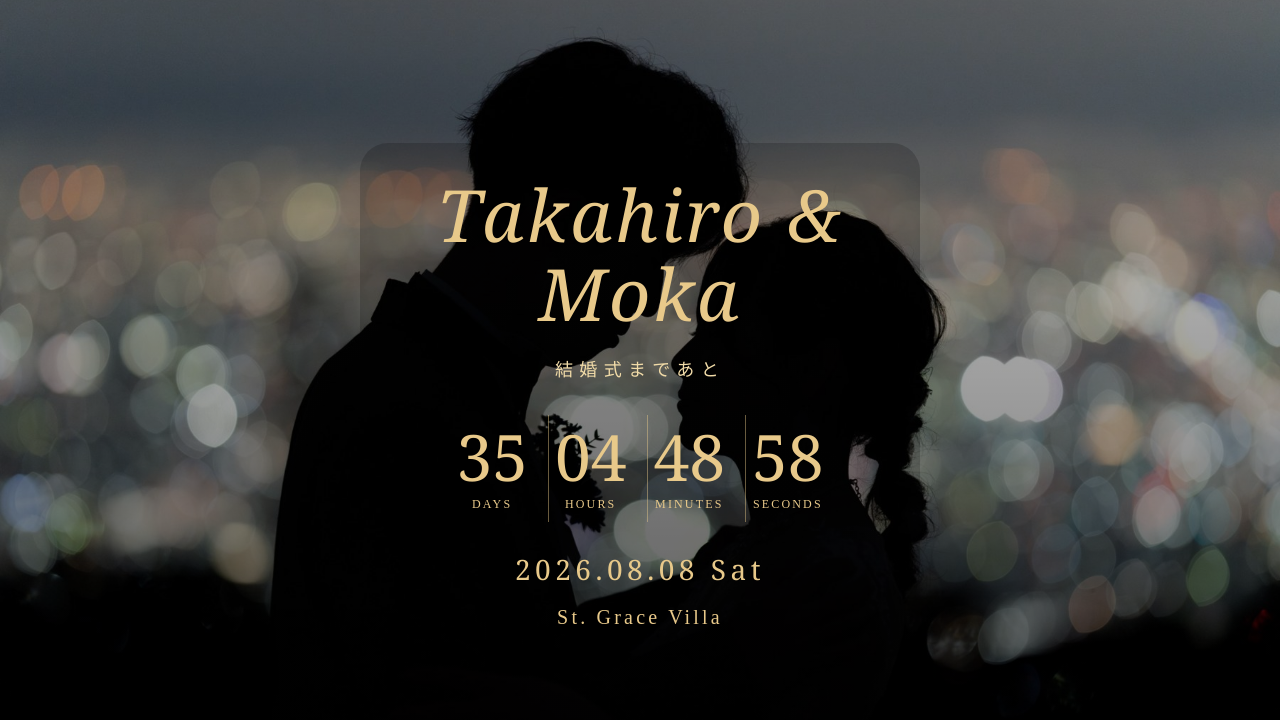
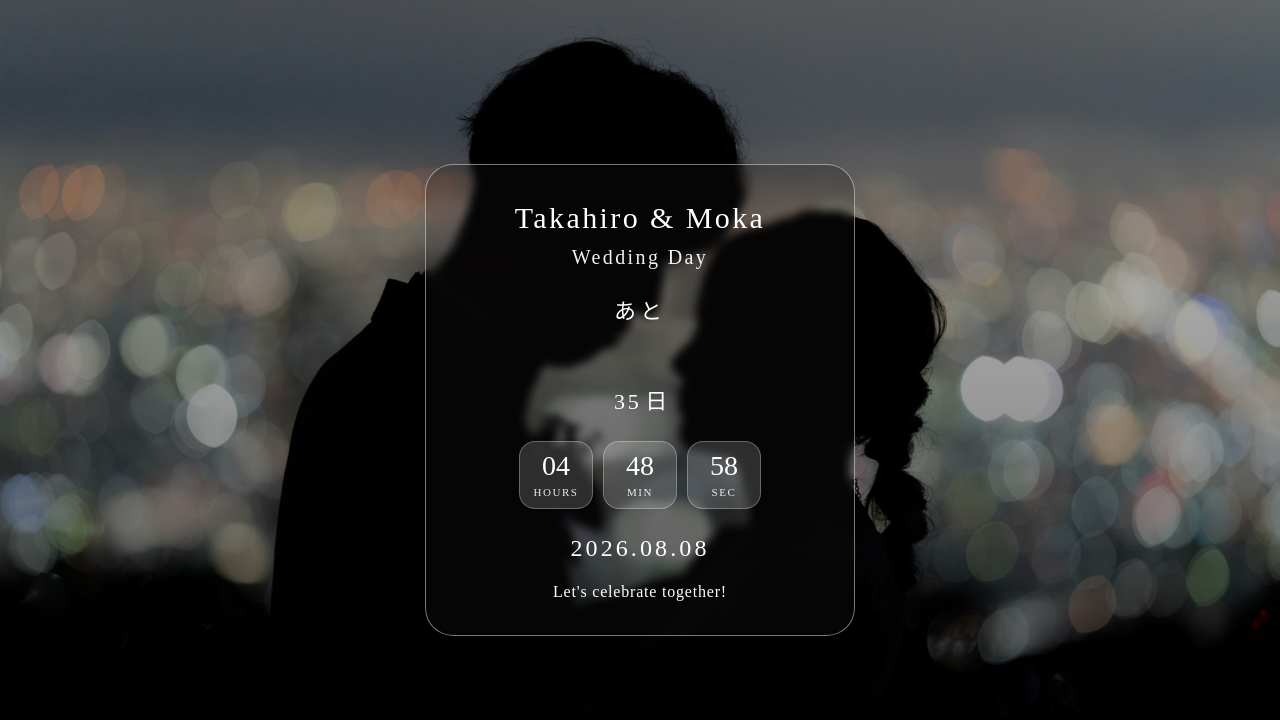
Before and after one commit to takams1225/wedding-countdown, a plain HTML site: page index.html in a window 1280 px wide. Drawn offline with Linux system fonts and the light colour scheme.

Commit message:
Add files via upload

```diff
--- a/index.html
+++ b/index.html
@@ -1,81 +1,110 @@
 <!DOCTYPE html>
 <html lang="ja">
 <head>
-<meta charset="UTF-8">
-<meta name="viewport" content="width=device-width, initial-scale=1.0">
+  <meta charset="UTF-8" />
+  <meta name="viewport" content="width=device-width, initial-scale=1.0" />
   <title>Takahiro & Moka Wedding Countdown</title>
   <style>
-*{box-sizing:border-box}
-html,body{margin:0;min-height:100%;font-family:"Hiragino Mincho ProN","Yu Mincho",serif;color:#e8c98a;background:#111}
-body{
-  min-height:100vh;
-  background-image:linear-gradient(rgba(0,0,0,.18),rgba(0,0,0,.60)),url("photo.jpg");
-  background-size:cover;
-  background-position:center;
-  display:flex;
-  align-items:center;
-  justify-content:center;
-  text-align:center;
-  padding:24px 16px;
+    * { box-sizing: border-box; }
+    html, body {
+      margin: 0;
+      min-height: 100%;
+      font-family: "Hiragino Mincho ProN", "Yu Mincho", "YuMincho", serif;
+      color: #fff;
+      background: #111;
     }
-.card{
-  width:min(92vw,560px);
-  padding:32px 18px 28px;
-  border-radius:28px;
-  background:rgba(0,0,0,.18);
+    body {
+      min-height: 100vh;
+      background-image:
+        linear-gradient(rgba(0,0,0,.18), rgba(0,0,0,.62)),
+        url("photo.jpg");
+      background-size: cover;
+      background-position: center center;
+      display: flex;
+      align-items: center;
+      justify-content: center;
+      text-align: center;
+      padding: 28px 18px;
     }
-.names{
-  font-family:Georgia,"Times New Roman",serif;
-  font-size:clamp(38px,9vw,72px);
-  font-style:italic;
-  letter-spacing:.04em;
-  line-height:1.1;
-  margin-bottom:22px;
+    .card {
+      width: min(92vw, 430px);
+      padding: 34px 22px 30px;
+      border: 1px solid rgba(255,255,255,.45);
+      border-radius: 28px;
+      background: rgba(20, 20, 20, .28);
+      backdrop-filter: blur(4px);
+      box-shadow: 0 18px 45px rgba(0,0,0,.28);
     }
-.lead{
-  font-size:18px;
-  letter-spacing:.35em;
-  color:#f1dba8;
-  margin-bottom:34px;
+    .names {
+      font-size: 30px;
+      letter-spacing: .08em;
+      margin-bottom: 10px;
+      line-height: 1.25;
     }
-.count{
-  display:flex;
-  justify-content:center;
-  gap:14px;
-  margin-bottom:28px;
+    .subtitle {
+      font-family: "Times New Roman", serif;
+      font-size: 20px;
+      letter-spacing: .12em;
+      opacity: .94;
+      margin-bottom: 24px;
     }
-.unit{
-  min-width:78px;
-  padding:10px 6px;
-  border-left:1px solid rgba(232,201,138,.45);
+    .label {
+      font-size: 22px;
+      letter-spacing: .18em;
+      margin-bottom: 16px;
     }
-.unit:first-child{border-left:none}
-.num{
-  font-family:Georgia,"Times New Roman",serif;
-  font-size:clamp(38px,11vw,64px);
-  line-height:1;
+    .days {
+      font-size: clamp(56px, 17vw, 82px);
+      line-height: 1;
+      font-weight: 500;
+      letter-spacing: .04em;
+      margin-bottom: 6px;
     }
-.cap{
-  margin-top:8px;
-  font-size:12px;
-  letter-spacing:.18em;
+    .days span {
+      font-size: 22px;
+      margin-left: 4px;
+      letter-spacing: .12em;
     }
-.date{
-  font-family:Georgia,"Times New Roman",serif;
-  font-size:28px;
-  letter-spacing:.16em;
-  margin-top:20px;
+    .time {
+      display: flex;
+      justify-content: center;
+      gap: 10px;
+      margin: 18px 0 26px;
+      font-family: "Times New Roman", serif;
     }
-.venue{
-  margin-top:18px;
-  font-size:20px;
-  letter-spacing:.16em;
+    .unit {
+      min-width: 74px;
+      padding: 10px 8px;
+      border-radius: 16px;
+      background: rgba(255,255,255,.16);
+      border: 1px solid rgba(255,255,255,.28);
     }
-.done{display:none;font-size:28px;line-height:1.7;color:#fff}
-@media(max-width:430px){
-  .count{gap:4px}
-  .unit{min-width:72px}
-  .lead{font-size:15px}
+    .num {
+      font-size: 28px;
+      line-height: 1;
+    }
+    .cap {
+      margin-top: 6px;
+      font-size: 11px;
+      letter-spacing: .14em;
+      opacity: .9;
+    }
+    .date {
+      font-family: "Times New Roman", serif;
+      font-size: 24px;
+      letter-spacing: .13em;
+      margin-top: 10px;
+    }
+    .message {
+      margin-top: 16px;
+      font-size: 16px;
+      letter-spacing: .05em;
+      line-height: 1.7;
+    }
+    .done {
+      font-size: 28px;
+      line-height: 1.6;
+      display: none;
     }
   </style>
 </head>
@@ -83,38 +112,36 @@ body{
   <main class="card">
     <div id="countdown">
       <div class="names">Takahiro &amp; Moka</div>
-    <div class="lead">結婚式まであと</div>
-    <div class="count">
-      <div class="unit"><div class="num" id="days">0</div><div class="cap">DAYS</div></div>
+      <div class="subtitle">Wedding Day</div>
+      <div class="label">あと</div>
+      <div class="days"><span id="days">0</span><span>日</span></div>
+      <div class="time">
         <div class="unit"><div class="num" id="hours">00</div><div class="cap">HOURS</div></div>
-      <div class="unit"><div class="num" id="minutes">00</div><div class="cap">MINUTES</div></div>
-      <div class="unit"><div class="num" id="seconds">00</div><div class="cap">SECONDS</div></div>
+        <div class="unit"><div class="num" id="minutes">00</div><div class="cap">MIN</div></div>
+        <div class="unit"><div class="num" id="seconds">00</div><div class="cap">SEC</div></div>
       </div>
-    <div class="date">2026.08.08 Sat</div>
-    <div class="venue">St. Grace Villa</div>
+      <div class="date">2026.08.08</div>
+      <div class="message">Let's celebrate together!</div>
     </div>
-  <div class="done" id="done">
-    Today is our Wedding Day<br>
-    Thank you for coming!
-  </div>
+    <div class="done" id="done">Today is our Wedding Day<br>Thank you for coming!</div>
   </main>
   <script>
     const target = new Date("2026-08-08T14:40:00+09:00").getTime();
-function pad(n){return String(n).padStart(2,"0")}
-function update(){
-  const d = target - Date.now();
-  if(d <= 0){
-    document.getElementById("countdown").style.display="none";
-    document.getElementById("done").style.display="block";
+    function pad(n) { return String(n).padStart(2, "0"); }
+    function updateCountdown() {
+      const distance = target - Date.now();
+      if (distance <= 0) {
+        document.getElementById("countdown").style.display = "none";
+        document.getElementById("done").style.display = "block";
         return;
       }
-  document.getElementById("days").textContent = Math.floor(d/86400000);
-  document.getElementById("hours").textContent = pad(Math.floor(d/3600000)%24);
-  document.getElementById("minutes").textContent = pad(Math.floor(d/60000)%60);
-  document.getElementById("seconds").textContent = pad(Math.floor(d/1000)%60);
+      document.getElementById("days").textContent = Math.floor(distance / 86400000);
+      document.getElementById("hours").textContent = pad(Math.floor(distance / 3600000) % 24);
+      document.getElementById("minutes").textContent = pad(Math.floor(distance / 60000) % 60);
+      document.getElementById("seconds").textContent = pad(Math.floor(distance / 1000) % 60);
     }
-update();
-setInterval(update,1000);
+    updateCountdown();
+    setInterval(updateCountdown, 1000);
   </script>
 </body>
 </html>
```
Lines whose indentation alone changed are shown as unchanged.
